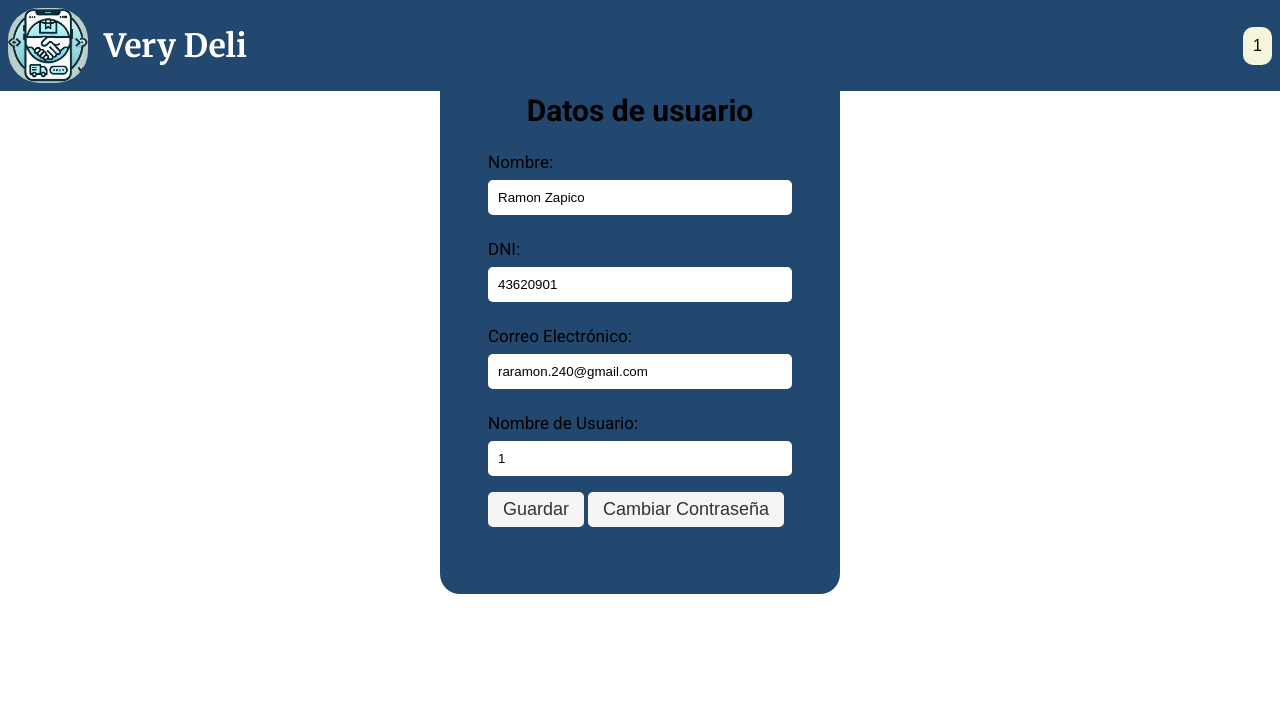
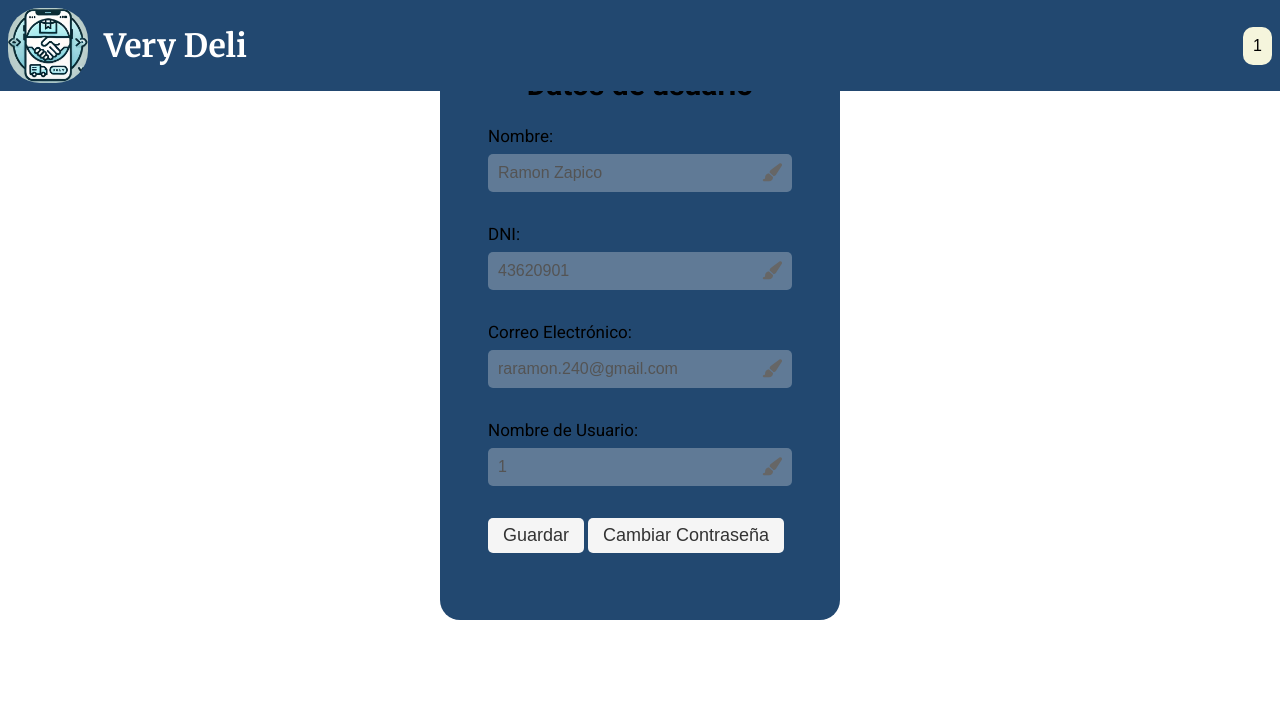
Before and after one commit to jero447/Proyecto-Integrador-Very-Deli, a PHP site: the page made by Very Deli/paginas/perfil-usuario/editarPerfil.php in a window 1280 px wide. Shown: the top 726 px of the page. Run offline with PHP 8.4, Linux system fonts and the light colour scheme; a user stored in the database is signed in.

Commit message:
editar perfil

```diff
--- a/Very Deli/conexionBD.php
+++ b/Very Deli/conexionBD.php
@@ -1,7 +1,7 @@
 <?php
 
 $db_host = "localhost";
-$db_nombre = "feature";
+$db_nombre = "development";
 $db_usuario = "user_delivery";
 $db_contra = "user";
 
--- a/Very Deli/paginas/perfil-usuario/editarClave.php
+++ b/Very Deli/paginas/perfil-usuario/editarClave.php
@@ -3,7 +3,7 @@
         $idUsuario = isset($_SESSION['idUsuario']) ? $_SESSION['idUsuario'] : null;
 
         if (!$idUsuario) {
-            header("Location: ../index.php");
+            header("Location: ../../index.php");
             exit();
         }
 
--- a/Very Deli/paginas/perfil-usuario/editarPerfil.php
+++ b/Very Deli/paginas/perfil-usuario/editarPerfil.php
@@ -3,7 +3,7 @@
         $idUsuario = isset($_SESSION['idUsuario']) ? $_SESSION['idUsuario'] : null;
 
         if (!$idUsuario) {
-            header("Location: ../index.php");
+            header("Location: ../../index.php");
             exit();
         }
 
@@ -20,6 +20,7 @@
     <meta name="viewport" content="width=device-width, initial-scale=1.0">
     <title>Editar Perfil</title>
     <link rel="stylesheet" href="./estilos-editar.css">
+    <link rel="stylesheet" href="https://cdnjs.cloudflare.com/ajax/libs/font-awesome/6.0.0-beta3/css/all.min.css">
     <link rel="preconnect" href="https://fonts.googleapis.com">
     <link rel="preconnect" href="https://fonts.gstatic.com" crossorigin>
     <link href="https://fonts.googleapis.com/css2?family=Merriweather:ital,wght@0,300;0,400;0,700;0,900;1,300;1,400;1,700;1,900&family=Roboto:ital,wght@0,100;0,300;0,400;0,500;0,700;0,900;1,100;1,300;1,400;1,500;1,700;1,900&display=swap" rel="stylesheet">
@@ -61,40 +62,56 @@
             $dniNuevo = "";
             $emailNuevo = "";
             $nombreUsuarioNuevo = "";
-            $cambiosNULL = "";
 
         if ($_SERVER['REQUEST_METHOD'] == 'POST') {
+            $nombreNuevo = $nombreActual;
+            $dniNuevo = $dniActual;
+            $emailNuevo = $emailActual;
+            $nombreUsuarioNuevo = $nombreUsuarioActual;
 
+            $cambiosRealizados = false;
+
+            if (isset($_POST['nombre']) && $_POST['nombre'] !== $nombreActual) {
                 if (empty($_POST['nombre'])) {
                     $msjError['nombre'] = "El campo nombre es obligatorio.";
                 } elseif (!preg_match("/^[A-Za-zÀ-ÿ\s\.,'-]+$/", $_POST['nombre'])) {
                     $msjError['nombre'] = "El nombre solo puede contener letras y caracteres especiales.";
                 } else {
                     $nombreNuevo = $_POST['nombre'];
+                    $cambiosRealizados = true;
+                }
             }
 
-
+            if (isset($_POST['dni']) && $_POST['dni'] !== $dniActual) {
                 if (empty($_POST['dni'])) {
                     $msjError['dni'] = "El campo DNI es obligatorio.";
                 } else {
                     $dniNuevo = $_POST['dni'];
+                    $cambiosRealizados = true;
+                }
             }
 
+            if (isset($_POST['email']) && $_POST['email'] !== $emailActual) {
                 if (empty($_POST['email'])) {
                     $msjError['email'] = "El campo correo es obligatorio.";
                 } elseif (!filter_var($_POST['email'], FILTER_VALIDATE_EMAIL)) {
                     $msjError['email'] = "El correo no es válido.";
                 } else {
                     $emailNuevo = $_POST['email'];
+                    $cambiosRealizados = true;
+                }
             }
 
+            if (isset($_POST['nombreUsuario']) && $_POST['nombreUsuario'] !== $nombreUsuarioActual) {
                 if (empty($_POST['nombreUsuario'])) {
                     $msjError['nombreUsuario'] = "El campo nombre de usuario es obligatorio.";
                 } else {
                     $nombreUsuarioNuevo = $_POST['nombreUsuario'];
+                    $cambiosRealizados = true;
+                }
             }
 
-            if (($nombreNuevo === $nombreActual) && ($dniNuevo === $dniActual) && ($emailNuevo === $emailActual) && ($nombreUsuarioNuevo === $nombreUsuarioActual)) {
+            if (!$cambiosRealizados) {
                 $msjError['cambiosNULL'] = "No se han realizado cambios.";
             }
 
@@ -162,25 +179,29 @@
         <form action="editarPerfil.php" method="post">
             <div class="contenedor-correo">
                 <label for="nombre">Nombre:</label>
-                <input type="text" id="nombre" name="nombre" value="<?php echo htmlspecialchars($nombreActual); ?>">
+                <input type="text" id="nombre" name="nombre" value="<?php echo htmlspecialchars($nombreActual); ?>" disabled>
+                <i class="fas fa-paint-brush icono-editar" onclick="habilitarCampo('nombre')" title="Editar"></i>
                 <?php if (isset($msjError['nombre'])) { echo "<span class='msjError'>{$msjError['nombre']}</span>"; } ?>
             </div>
 
             <div class="contenedor-correo">
                 <label for="dni">DNI:</label>
-                <input type="number" id="dni" name="dni" min=10000000 max=99999999 value="<?php echo htmlspecialchars($dniActual); ?>">
+                <input type="number" id="dni" name="dni" min=10000000 max=99999999 value="<?php echo htmlspecialchars($dniActual); ?>" disabled>
+                <i class="fas fa-paint-brush icono-editar" onclick="habilitarCampo('dni')" title="Editar"></i>
                 <?php if (isset($msjError['dni'])) { echo "<span class='msjError'>{$msjError['dni']}</span>"; } ?>
             </div>
 
             <div class="contenedor-correo">
                 <label for="email">Correo Electrónico:</label>
-                <input type="email" id="email" name="email" value="<?php echo htmlspecialchars($emailActual); ?>">
+                <input type="email" id="email" name="email" value="<?php echo htmlspecialchars($emailActual); ?>" disabled>
+                <i class="fas fa-paint-brush icono-editar" onclick="habilitarCampo('email')" title="Editar"></i>
                 <?php if (isset($msjError['email'])) { echo "<span class='msjError'>{$msjError['email']}</span>"; } ?>
             </div>
 
             <div class="contenedor-correo">
                 <label for="nombreUsuario">Nombre de Usuario:</label>
-                <input type="text" id="nombreUsuario" name="nombreUsuario" value="<?php echo htmlspecialchars($nombreUsuarioActual); ?>">
+                <input type="text" id="nombreUsuario" name="nombreUsuario" value="<?php echo htmlspecialchars($nombreUsuarioActual); ?>" disabled>
+                <i class="fas fa-paint-brush icono-editar" onclick="habilitarCampo('nombreUsuario')" title="Editar"></i>
                 <?php if (isset($msjError['nombreUsuario'])) { echo "<span class='msjError'>{$msjError['nombreUsuario']}</span>"; } ?>
             </div>
 
@@ -190,7 +211,7 @@
                     <input type="button" value="Cambiar Contraseña">
                 </a>
                 <br><br>
-                <?php if (isset($msjError['cambiosNULL'])) { echo "<span class='msjError'>{$msjError['cambiosNULL']}</span>"; } ?>
+                <?php if (isset($msjError['cambiosNULL'])) { echo "<span class='msjErrorGeneral'>{$msjError['cambiosNULL']}</span>"; }?>
                 <?php if (isset($msjExito)) { echo "<span class='msjExito'>{$msjExito}</span>"; } ?>
             </div>
         </form>
@@ -202,5 +223,12 @@
     <p>Programación III</p>
 </footer>
 
+<script>
+    function habilitarCampo(idCampo) {
+        const campo = document.getElementById(idCampo);
+        campo.removeAttribute('disabled');
+    }
+</script>
+
 </body>
 </html>
--- a/Very Deli/paginas/perfil-usuario/estilos-editar.css
+++ b/Very Deli/paginas/perfil-usuario/estilos-editar.css
@@ -108,19 +108,40 @@
     text-align: center;
     font-size: 30px;
 }
-.contenedor-correo{
+.contenedor-correo {
     display: flex;
     flex-direction: column;
     margin-bottom: 1rem;
     margin-top: 1.5rem;
     gap: 0.5rem;
     font-size: 17px;
+    position: relative; /* Para que el icono se posicione respecto al contenedor */
+    margin-bottom: 2rem;
 }
-.contenedor-correo input{
+
+.contenedor-correo input {
     border-radius: 5px;
-    padding: 10px;
+    padding: 10px 40px 10px 10px; /* Espacio adicional a la derecha para el icono */
     border: none;
+    font-size: 16px;
 }
+
+/* Estilos del icono dentro del input */
+.contenedor-correo .icono-editar {
+    position: absolute;
+    right: 10px; /* Alinea el icono a la derecha */
+    top: 70%;
+    transform: translateY(-50%);
+    font-size: 18px;
+    color: #666; /* Color del icono */
+    cursor: pointer;
+    transition: color 0.3s ease;
+}
+
+.contenedor-correo .icono-editar:hover {
+    color: #224870; /* Color al pasar el ratón por encima */
+}
+
 .contenedor-contraseña{
     display: flex;
     flex-direction: column;
@@ -163,12 +184,25 @@
     font-size: 12px;
     color: rgb(160, 3, 3);
     font-weight: bold;
+    margin-top: 5px;
+    position: absolute;
+    bottom: -18px;
+    padding-left: 5px;
 }
-
+.msjErrorGeneral {
+    font-size: 14px;
+    color: rgb(160, 3, 3);
+    font-weight: bold;
+    margin-top: 10px;
+    text-align: center;
+    display: block;
+}
 .msjExito{
     font-size: 12px;
     color: rgb(4, 160, 11);
     font-weight: bold;
+    text-align: center;
+    display: block;
 }
 /* ESTILOS DEL BOTON DESPLEGABLE */
 .dropdown {
```
Lines whose indentation alone changed are shown as unchanged.
